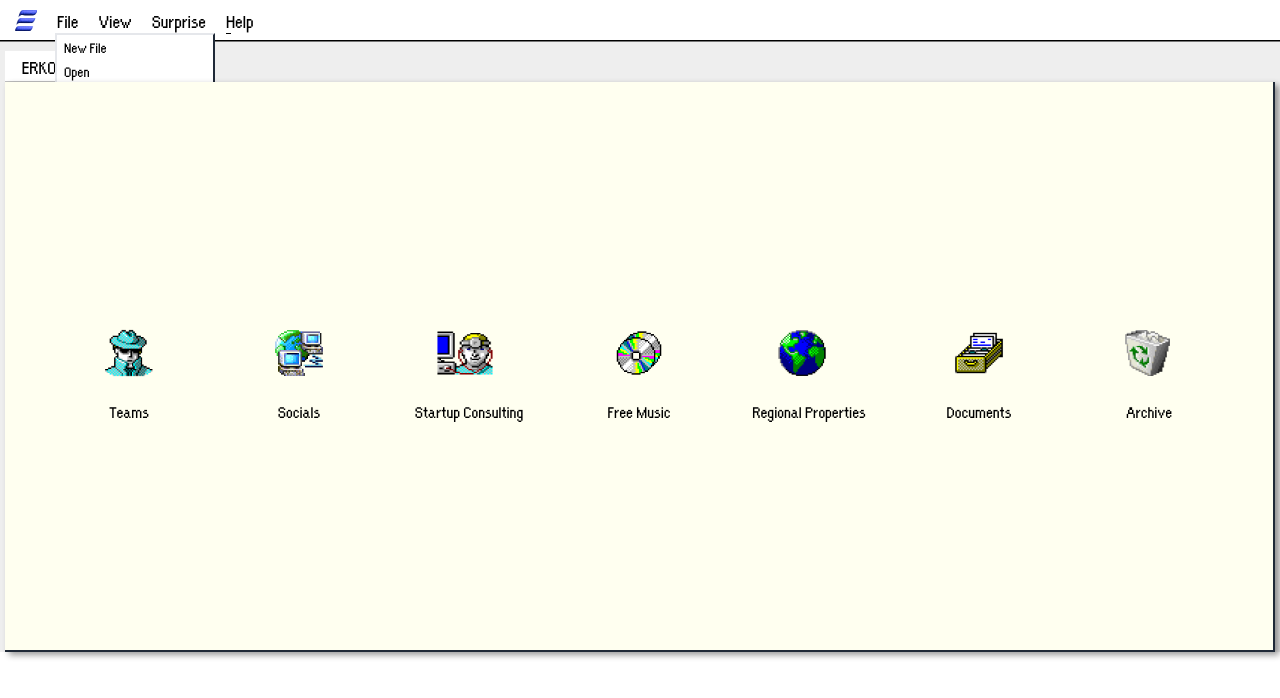
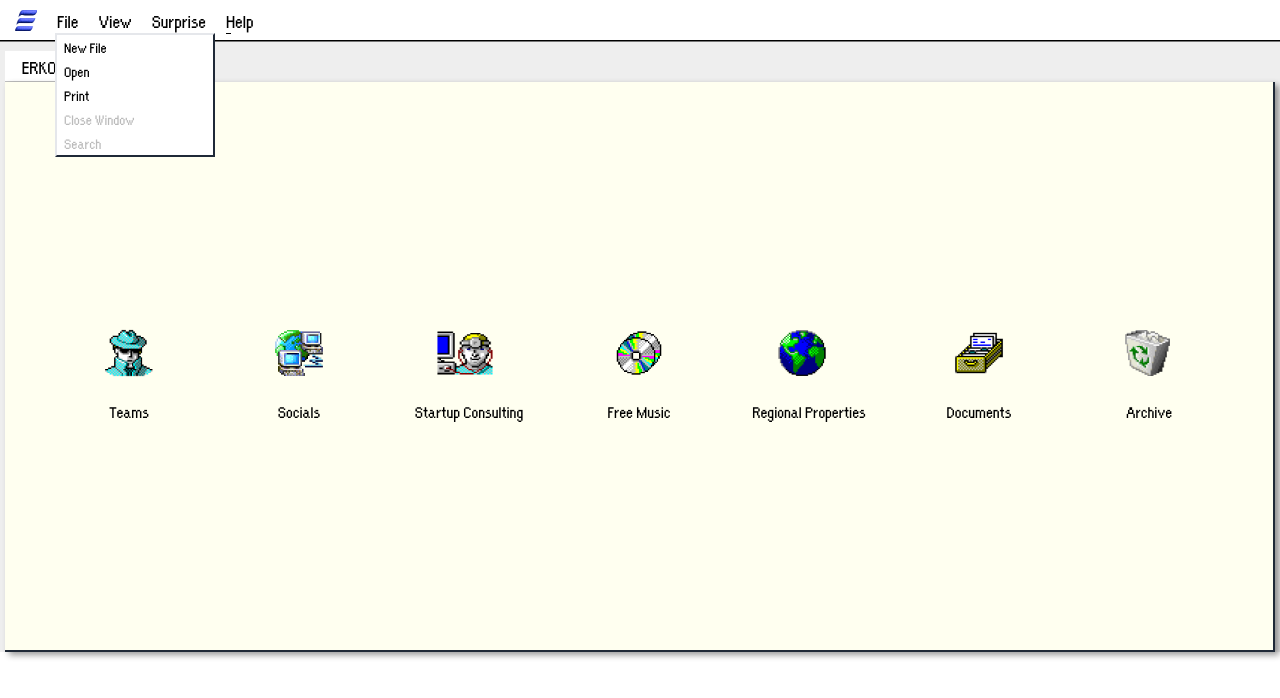
Before and after one commit to achiewe/project-erko-front, a Next.js app: page /erko in a window 1280 px wide. Both pictures are taken after a click on the button "File". Shown: the top 698 px of the page. Built offline with nearby package versions, Linux system fonts and the light colour scheme.

Commit message:
add z index on the dropdown menu styles

```diff
--- a/src/app/components/Header/DropDownMenu.tsx
+++ b/src/app/components/Header/DropDownMenu.tsx
@@ -14,7 +14,7 @@ export default function DropDownMenu() {
       aria-labelledby="file-menu-button"
       className={`${
         isDropDown ? "hidden" : "absolute"
-      } pl-[7px] top-[28px] left-[55px] bg-[white] w-[160px] border-b-2 border-r-2 border-l-2 border-t-2 border-b-gray-800 border-r-gray-800 border-l-gray-200 border-t-gray-200`}
+      } pl-[7px] top-[28px] left-[55px] z-10 bg-[white] w-[160px] border-b-2 border-r-2 border-l-2 border-t-2 border-b-gray-800 border-r-gray-800 border-l-gray-200 border-t-gray-200`}
     >
       <MenuItem text="New File" />
       <MenuItem text="Open" />
```
